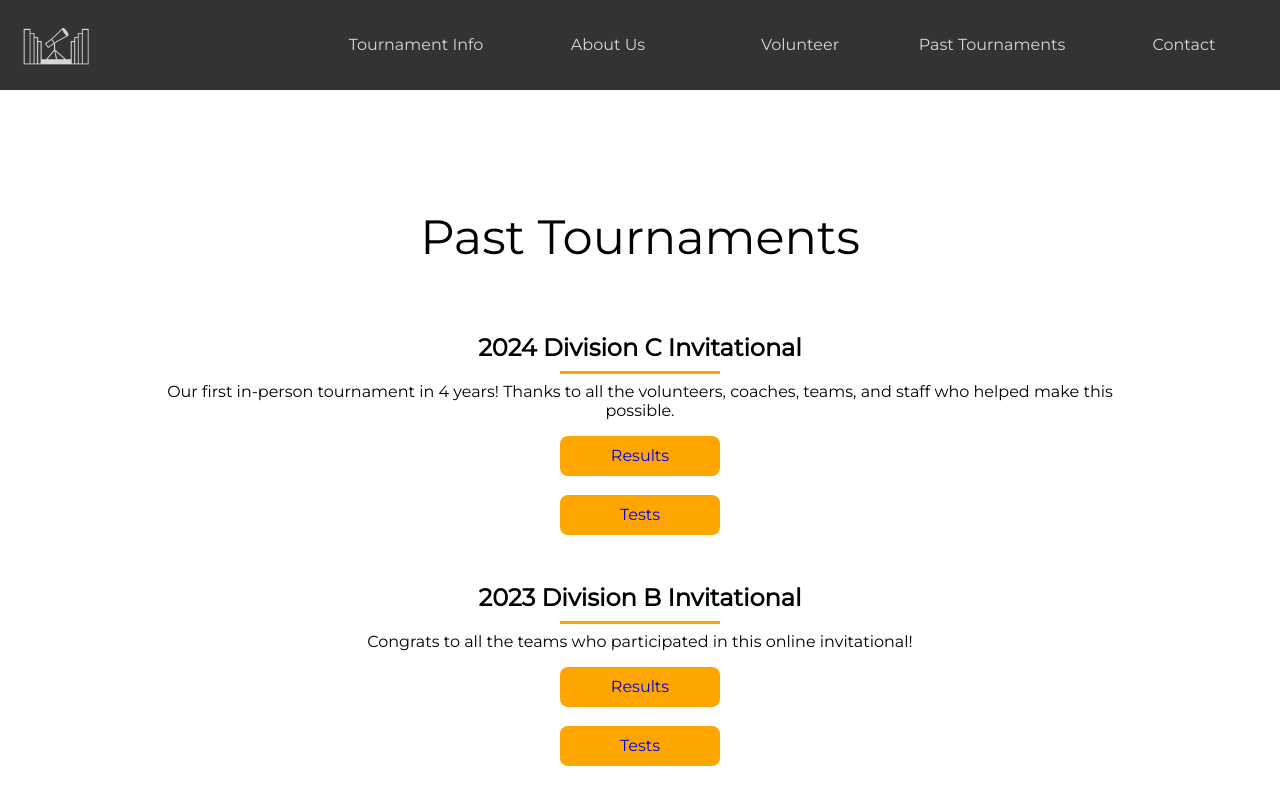
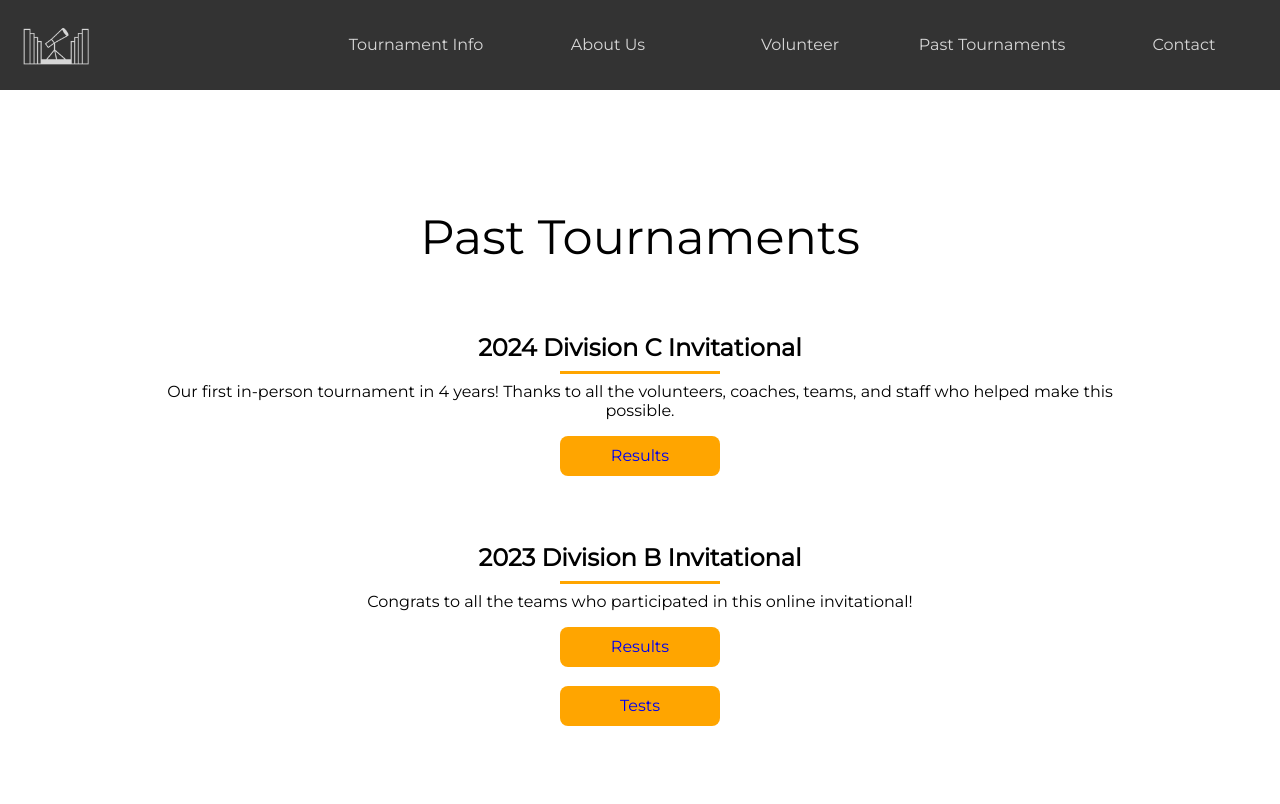
Before and after one commit to Pojoto/sovt-website, a SvelteKit app: page /past-tournaments in a window 1280 px wide. Shown: the top 804 px of the page. Built offline with nearby package versions, Linux system fonts and the light colour scheme.

Commit message:
got rid of public tests tab for 2024 invy

```diff
--- a/src/routes/past-tournaments/+page.svelte
+++ b/src/routes/past-tournaments/+page.svelte
@@ -26,8 +26,6 @@
 
         <Button text="Results" url="https://www.duosmium.org/results/2024-01-27_virginia_tech_invitational_c/"/>
         <br>
-        <Button text="Tests" url="https://drive.google.com/drive/folders/1CC2sOz8P2mDImZ6BAsIeiUmVzH1c3Rb9"/>
-
     </div>
 
     <div class="section">
```
